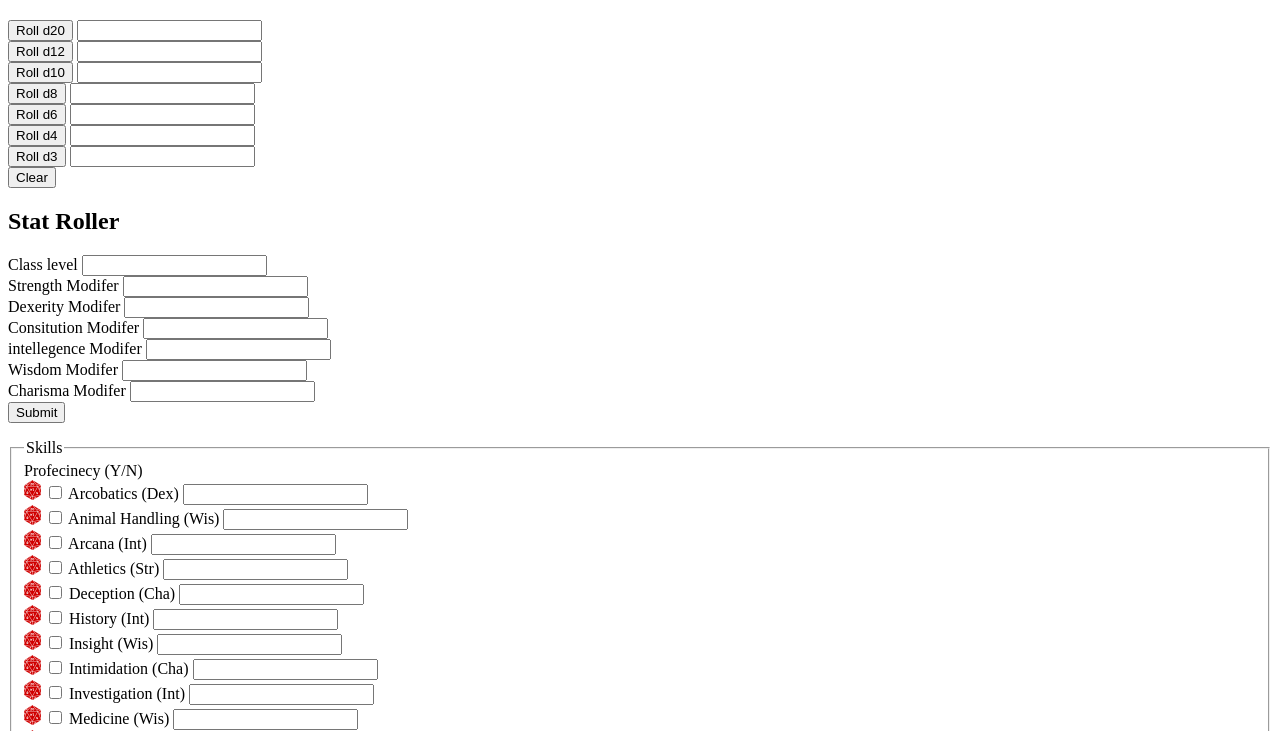
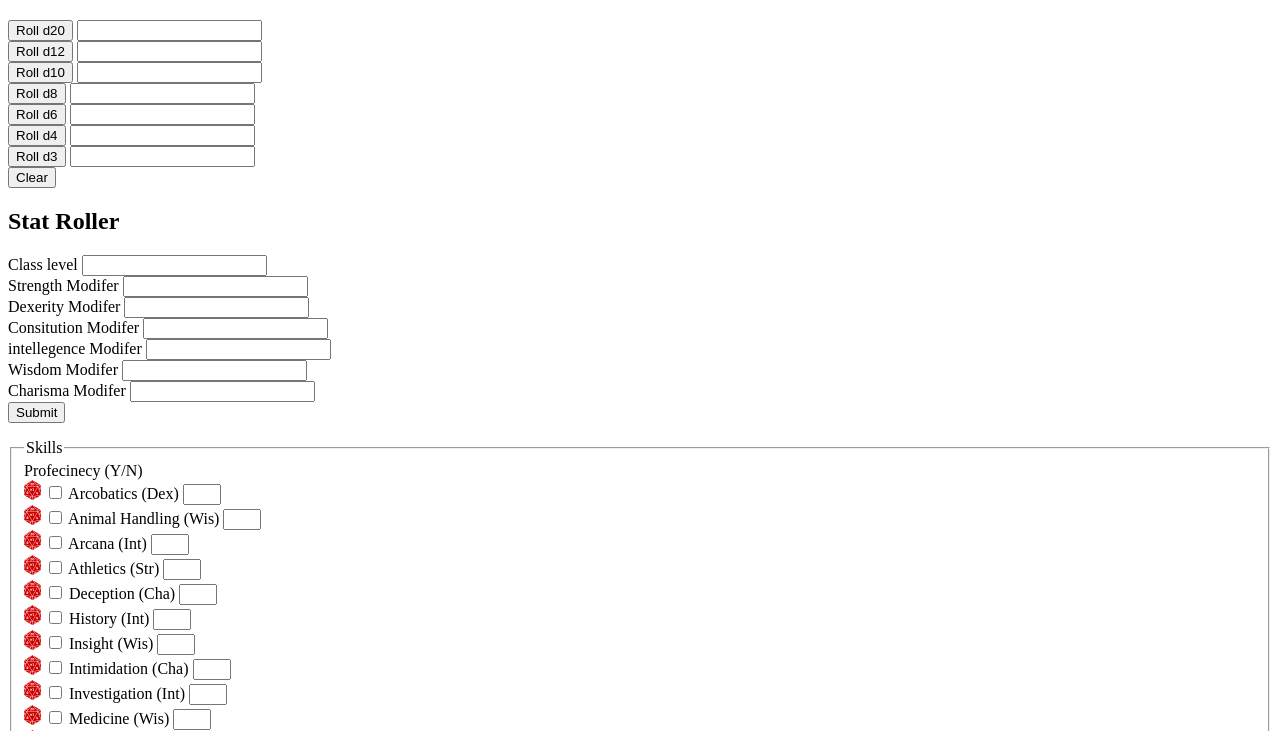
Before and after one commit to Zackery23/Project1.github.io, a plain HTML site: page index.html in a window 1280 px wide. Shown: the part 60-791 px from the top of the page. Drawn offline with Linux system fonts and the light colour scheme.

Commit message:
Update project1Styles.css

```diff
--- a/styles/project1Styles.css
+++ b/styles/project1Styles.css
@@ -6,3 +6,6 @@
     width: 17px;
     border: none;
 }
+.hide_skills{
+    width:30px;
+}
```
